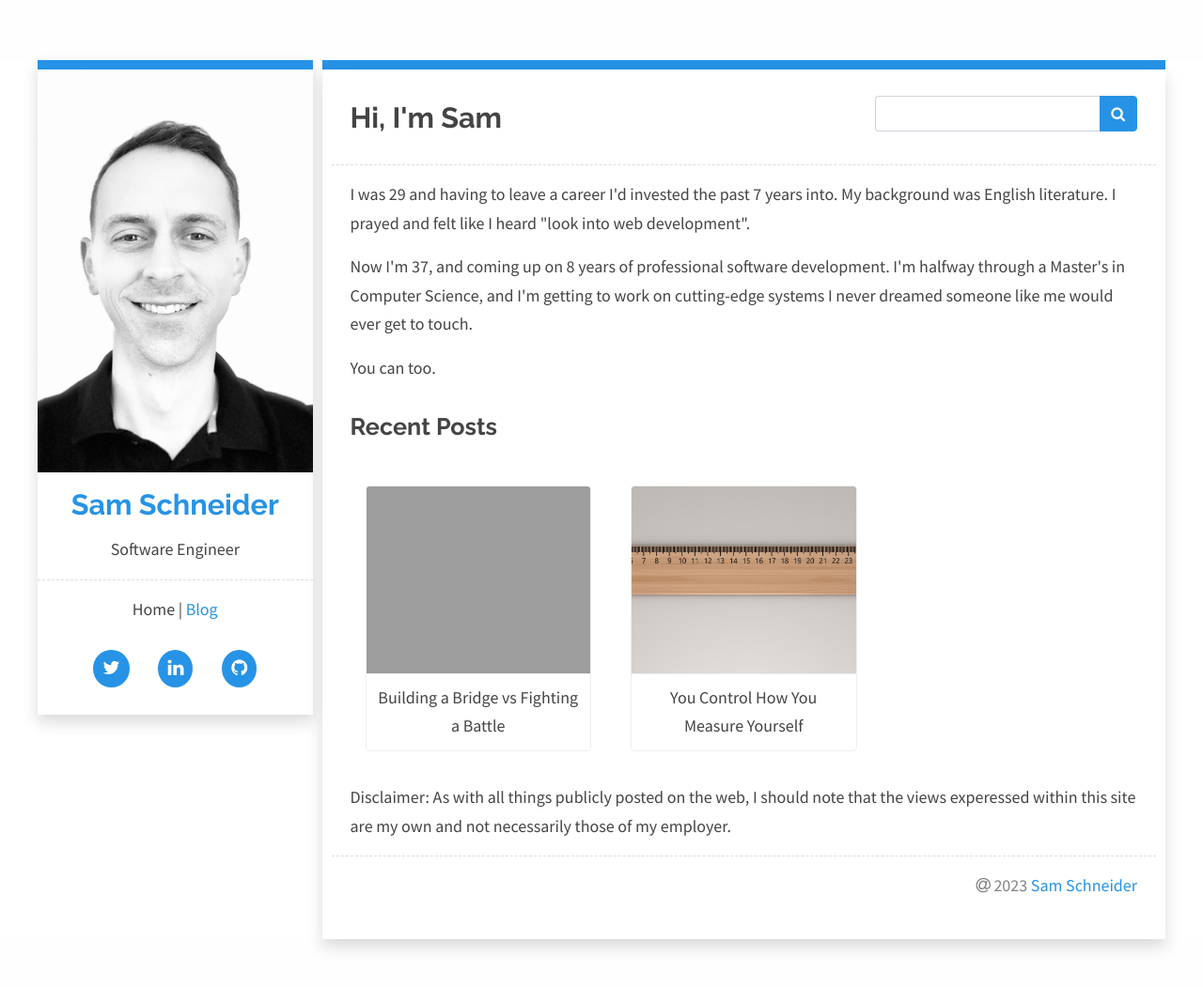
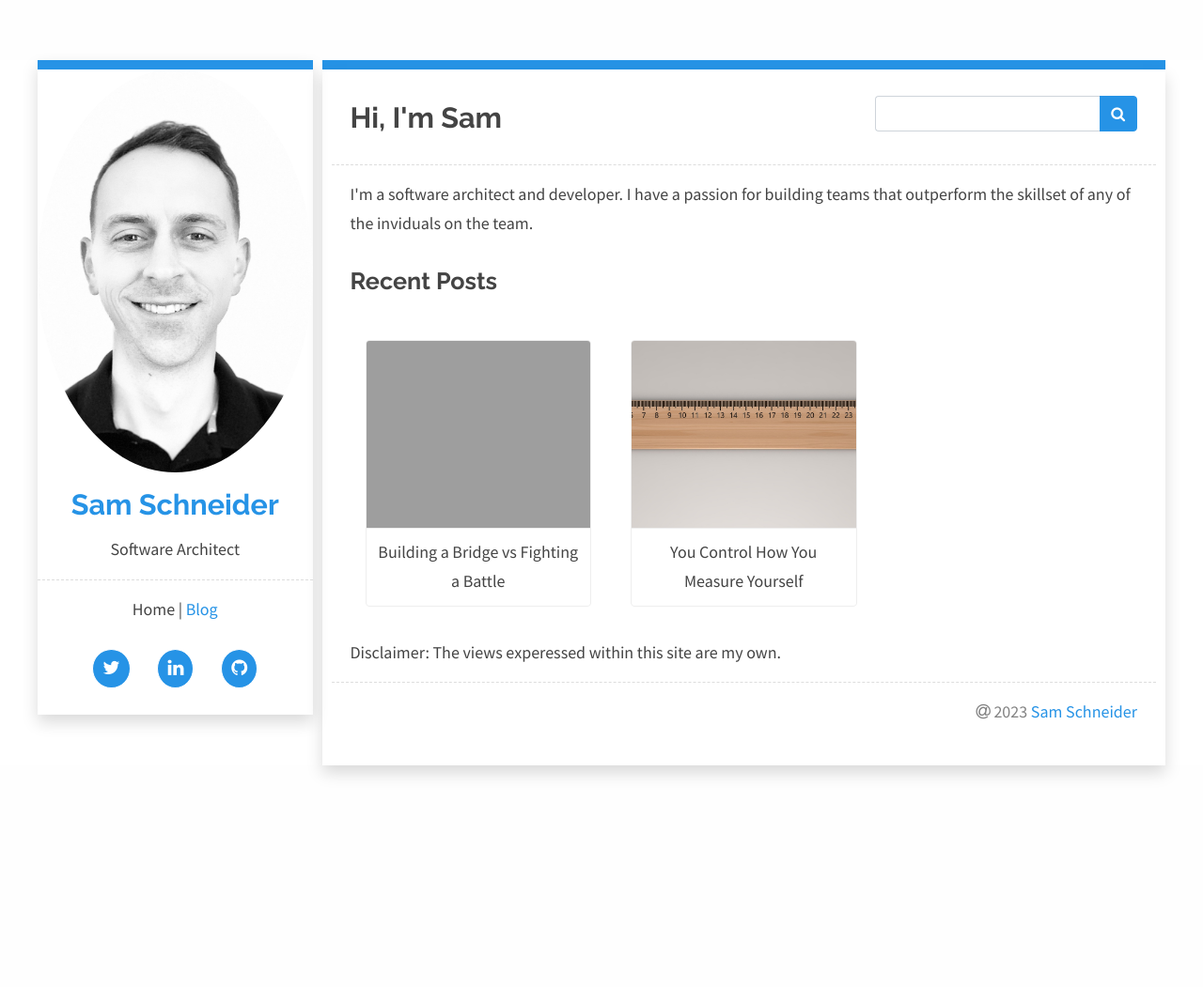
Before and after one commit to samdotme/samdotme.github.io, a Jekyll site: the page built from index.html, in a window 1280 px wide and 1064 px high. Shown: the top 1051 px of the window at 94% size. Built offline with Jekyll 4.4.1, drawn with Linux system fonts in a browser that asks for light colours; grey boxes are pictures that could not be loaded.

Commit message:
Update site summary and author pic.

```diff
--- a/_data/main.yml
+++ b/_data/main.yml
@@ -2,7 +2,7 @@
 
 image: /assets/images/sam-schneider-bio.jpg
 name: Sam Schneider
-profession: Software Engineer
+profession: Software Architect
 email: contact@samschneider.me # The contact form submissions will be received in this email address.
 
 #   ,-----.       ,--.                   ,---.  ,--.
--- a/_includes/author.html
+++ b/_includes/author.html
@@ -3,7 +3,7 @@
   <div class="row">
     <div class="col-md-3">
       <img
-        class="author-image"
+        class="author-image rounded-circle"
         src="{{'/assets/images/' | append: site.author.image | relative_url }}"
         alt="{{site.author.name}}"
       />
--- a/_includes/sidebar.html
+++ b/_includes/sidebar.html
@@ -2,7 +2,7 @@
     <div class="author-container shadow">
      <div class="author">
       <a href="{{'/' | relative_url}}">
-      <img src="{{site.data.main.image | relative_url}}" width="100%" height="auto;" alt="{{site.title}}"loading="lazy" />
+      <img src="{{site.data.main.image | relative_url}}" class="rounded-circle" alt="{{site.title}}"loading="lazy" />
         </a>
     </div>
      <div class="about text-center"><h1 class="title"><a href="{{'/' | relative_url}}">{{site.data.main.name}}</a></h1></div>
--- a/index.html
+++ b/index.html
@@ -11,20 +11,13 @@ You can edit them there.
  -->
 
 <p>
-  I was 29 and having to leave a career I'd invested the past 7 years into. My background was English literature. I prayed and felt like I heard "look into web development".
-</p>
+  I'm a software architect and developer. I have a passion for building teams that outperform the skillset of any of the inviduals on the team.
 
-<p>
-  Now I'm 37, and coming up on 8 years of professional software development. I'm halfway through a Master's in Computer Science, and I'm getting to work on cutting-edge systems I never dreamed someone like me would ever get to touch.
-</p>
-
-<p>
-  You can too.
 </p>
 
 {% include blogs.html %}
 
 <p>
   Disclaimer:
-  As with all things publicly posted on the web, I should note that the views experessed within this site are my own and not necessarily those of my employer.
+  The views experessed within this site are my own.
 </p>
```
Also changed, not shown: Gemfile.lock.
